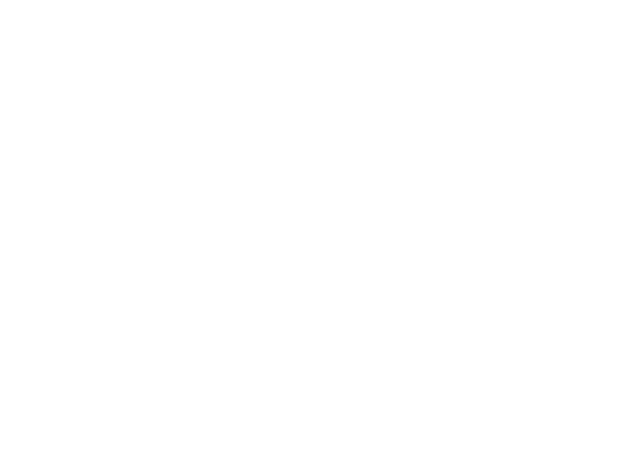
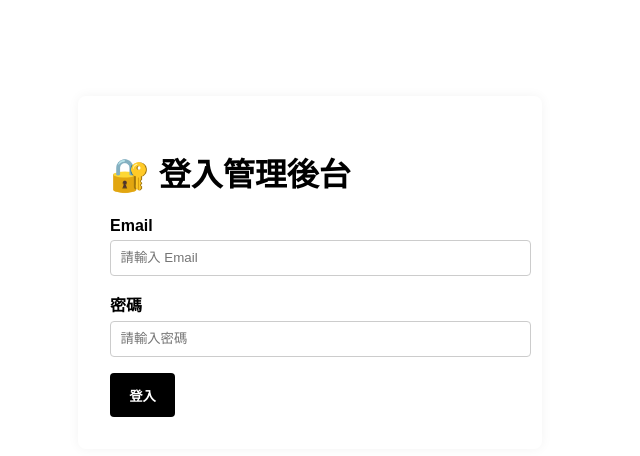
Before and after one commit to andrewchou921/DailyProphet, a Nuxt app: page /login in a window 1280 px wide. Before the commit this address had no page. Shown: the top 456 px of the page, without its empty margins (330-970 px from the left). Built offline with nearby package versions, Linux system fonts and the light colour scheme.

Commit message:
加上登陸頁面

```diff
--- a/components/NavMenu.vue
+++ b/components/NavMenu.vue
@@ -1,22 +1,24 @@
 <script setup lang="ts">
 import { ref, watch } from 'vue'
+import { useRouter } from 'vue-router'
 
 const props = defineProps<{
   onMenuToggle?: (val: boolean) => void
 }>()
 
 const showMenu = ref(false)
+const router = useRouter()
 
 const toggleMenu = () => {
   showMenu.value = !showMenu.value
 }
 
-// 每當 showMenu 改變時，通知父層
+// 通知父元件選單狀態
 watch(showMenu, (val) => {
   props.onMenuToggle?.(val)
 })
 
-// 點完關掉選單
+// 點擊分類後發送事件並關閉選單
 const emit = defineEmits(['categorySelected'])
 
 const selectCategory = (category: string) => {
@@ -24,24 +26,40 @@ const selectCategory = (category: string) => {
   showMenu.value = false
 }
 
+// ✅ 彩蛋：點 LOGO 5 次進入登入頁
+const logoClickCount = ref(0)
+let clickTimer: ReturnType<typeof setTimeout> | null = null
+
+const handleLogoClick = () => {
+  logoClickCount.value++
+
+  // 在 5 秒內點滿 5 次才跳轉，避免誤觸
+  if (clickTimer) clearTimeout(clickTimer)
+  clickTimer = setTimeout(() => {
+    logoClickCount.value = 0
+  }, 5000)
+
+  if (logoClickCount.value >= 5) {
+    logoClickCount.value = 0
+    router.push('/login')
+  }
+}
 </script>
 
 <template>
   <header class="navbar">
-    <div class="logo">
+    <div class="logo" @click="handleLogoClick">
       <img src="/logo-banner.png" alt="LOGO" />
     </div>
 
-    <!-- ✅ 漢堡圖示按鈕 -->
     <button class="menu-toggle" @click="toggleMenu">
       <img src="/icons/gryffindor.png" alt="Gryffindor Menu" class="gryffindor-icon" />
     </button>
 
     <nav class="menu" :class="{ open: showMenu }">
-     <!-- ✅ 用 selectCategory 發送事件 -->
-     <a href="#" @click.prevent="selectCategory('全部')">全部貼文</a>
-     <a href="#" @click.prevent="selectCategory('學習筆記')">學習筆記</a>
-     <a href="#" @click.prevent="selectCategory('生活紀錄')">生活紀錄</a>
+      <a href="#" @click.prevent="selectCategory('全部')">全部貼文</a>
+      <a href="#" @click.prevent="selectCategory('學習筆記')">學習筆記</a>
+      <a href="#" @click.prevent="selectCategory('生活紀錄')">生活紀錄</a>
       <a
         href="https://andrewchou921.github.io/work/"
         class="portfolio-btn"
@@ -53,7 +71,6 @@ const selectCategory = (category: string) => {
       </a>
     </nav>
 
-    <!-- ✅ 點選遮罩也會關閉選單 -->
     <div class="overlay" v-if="showMenu" @click="showMenu = false"></div>
   </header>
 </template>
--- a/pages/admin.vue
+++ b/pages/admin.vue
@@ -5,7 +5,7 @@ import { useNuxtApp } from '#app'
 import { supabase } from '~/utils/supabase'
 
 const title = ref('')
-const summary = ref('') // ✅ 新增 summary 欄位
+const summary = ref('')
 const content = ref('')
 const htmlContent = ref('')
 const date = ref('')
@@ -30,7 +30,16 @@ function stripMarkdown(text: string): string {
     .trim()
 }
 
-onMounted(() => {
+onMounted(async () => {
+  const {
+    data: { session }
+  } = await supabase.auth.getSession()
+
+  if (!session) {
+    router.push('/login')
+    return
+  }
+
   if ($toastEditor) {
     editorInstance = new $toastEditor({
       el: document.querySelector('#editor')!,
@@ -92,7 +101,6 @@ const submitPost = async () => {
     imageUrl = data.publicUrl
   }
 
-  // ✅ 使用手動 summary，若沒填則自動產生
   const finalSummary = summary.value.trim() || stripMarkdown(content.value).slice(0, 100)
 
   const { error } = await supabase.from('posts').insert([{
--- /dev/null
+++ b/pages/login.vue
@@ -0,0 +1,92 @@
+<script setup lang="ts">
+import { ref } from 'vue'
+import { useRouter } from 'vue-router'
+import { supabase } from '~/utils/supabase'
+
+const email = ref('')
+const password = ref('')
+const errorMessage = ref('')
+const loading = ref(false)
+
+const router = useRouter()
+
+const login = async () => {
+  loading.value = true
+  errorMessage.value = ''
+
+  const { error } = await supabase.auth.signInWithPassword({
+    email: email.value,
+    password: password.value,
+  })
+
+  if (error) {
+    errorMessage.value = '❌ 登入失敗：' + error.message
+  } else {
+    router.push('/admin') // ✅ 登入成功導向 admin 頁面
+  }
+
+  loading.value = false
+}
+</script>
+
+<template>
+  <div class="login-wrapper">
+    <h1>🔐 登入管理後台</h1>
+    <div class="form-field">
+      <label>Email</label>
+      <input v-model="email" type="email" placeholder="請輸入 Email" />
+    </div>
+    <div class="form-field">
+      <label>密碼</label>
+      <input v-model="password" type="password" placeholder="請輸入密碼" />
+    </div>
+    <button :disabled="loading" @click="login">
+      {{ loading ? '登入中...' : '登入' }}
+    </button>
+    <p v-if="errorMessage" class="error">{{ errorMessage }}</p>
+  </div>
+</template>
+
+<style scoped>
+.login-wrapper {
+  max-width: 400px;
+  margin: 6rem auto;
+  padding: 2rem;
+  background: white;
+  border-radius: 8px;
+  box-shadow: 0 0 12px rgba(0, 0, 0, 0.05);
+  font-family: 'Noto Sans TC', sans-serif;
+}
+.form-field {
+  margin-bottom: 1rem;
+}
+label {
+  display: block;
+  margin-bottom: 0.3rem;
+  font-weight: bold;
+}
+input {
+  width: 100%;
+  padding: 0.6rem;
+  border: 1px solid #ccc;
+  border-radius: 4px;
+  font-family: inherit;
+}
+button {
+  background: black;
+  color: white;
+  border: none;
+  padding: 0.8rem 1.2rem;
+  border-radius: 4px;
+  cursor: pointer;
+  font-weight: bold;
+}
+button:disabled {
+  opacity: 0.6;
+  cursor: not-allowed;
+}
+.error {
+  color: red;
+  margin-top: 1rem;
+}
+</style>
```
